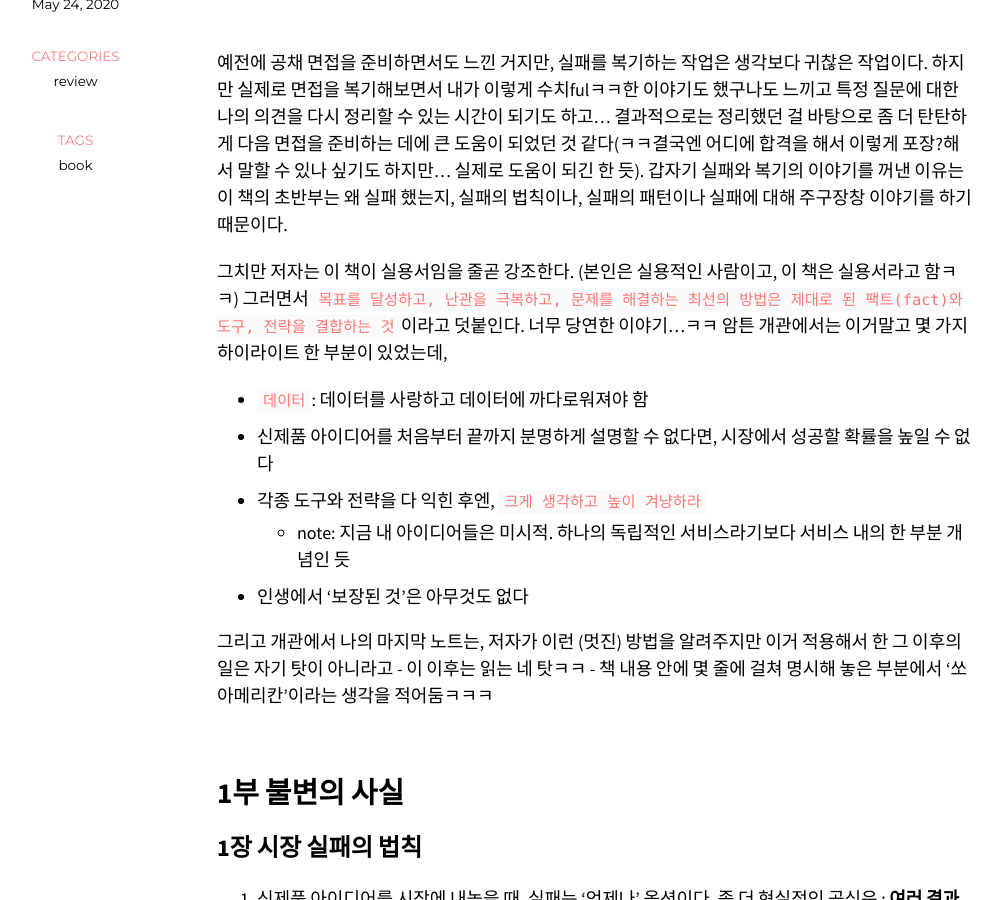
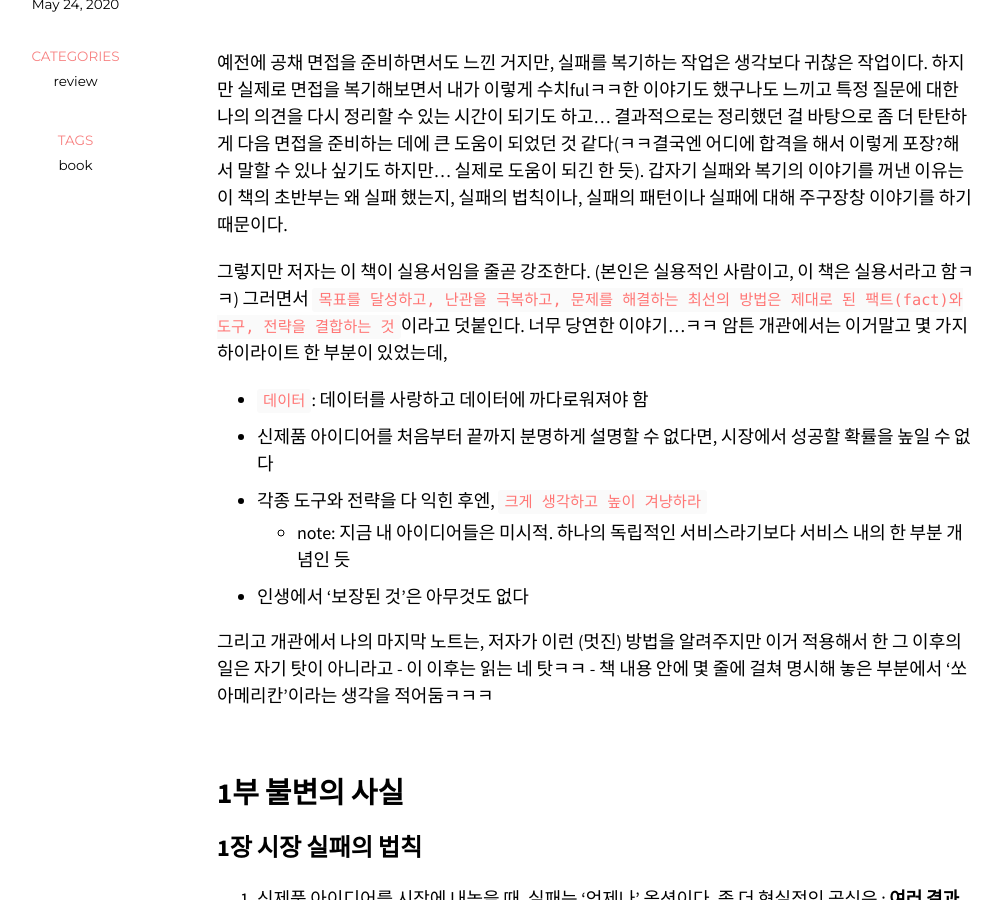
Before and after one commit to ssammykim/ssammykim.github.io, a Jekyll site: the page built from _posts/2020-05-24-the-right-it.md, in a window 1280 px wide and 900 px high, scrolled down 683 px. Shown: the whole window, without its empty margins (158-1160 px from the left). Built offline with Jekyll 4.4.1, drawn with Linux system fonts in a browser that asks for light colours; nearby versions of some CDN libraries; some web fonts are replaced; comment, search, counter and statistics services are not loaded.

Commit message:
Update 2020-05-24-the-right-it.md

```diff
--- a/_posts/2020-05-24-the-right-it.md
+++ b/_posts/2020-05-24-the-right-it.md
@@ -17,7 +17,7 @@ excerpt_separator: "<!--more-->"
 
 예전에 공채 면접을 준비하면서도 느낀 거지만, 실패를 복기하는 작업은 생각보다 귀찮은 작업이다. 하지만 실제로 면접을 복기해보면서 내가 이렇게 수치fulㅋㅋ한 이야기도 했구나도 느끼고 특정 질문에 대한 나의 의견을 다시 정리할 수 있는 시간이 되기도 하고... 결과적으로는 정리했던 걸 바탕으로 좀 더 탄탄하게 다음 면접을 준비하는 데에 큰 도움이 되었던 것 같다(ㅋㅋ결국엔 어디에 합격을 해서 이렇게 포장?해서 말할 수 있나 싶기도 하지만... 실제로 도움이 되긴 한 듯). 갑자기 실패와 복기의 이야기를 꺼낸 이유는 이 책의 초반부는 왜 실패 했는지, 실패의 법칙이나, 실패의 패턴이나 실패에 대해 주구장창 이야기를 하기 때문이다.
 
-그치만 저자는 이 책이 실용서임을 줄곧 강조한다. (본인은 실용적인 사람이고, 이 책은 실용서라고 함ㅋㅋ) 그러면서 `목표를 달성하고, 난관을 극복하고, 문제를 해결하는 최선의 방법은 제대로 된 팩트(fact)와 도구, 전략을 결합하는 것`이라고 덧붙인다. 너무 당연한 이야기...ㅋㅋ 암튼 개관에서는 이거말고 몇 가지 하이라이트 한 부분이 있었는데,
+그렇지만 저자는 이 책이 실용서임을 줄곧 강조한다. (본인은 실용적인 사람이고, 이 책은 실용서라고 함ㅋㅋ) 그러면서 `목표를 달성하고, 난관을 극복하고, 문제를 해결하는 최선의 방법은 제대로 된 팩트(fact)와 도구, 전략을 결합하는 것`이라고 덧붙인다. 너무 당연한 이야기...ㅋㅋ 암튼 개관에서는 이거말고 몇 가지 하이라이트 한 부분이 있었는데,
 
   - `데이터`: 데이터를 사랑하고 데이터에 까다로워져야 함
   - 신제품 아이디어를 처음부터 끝까지 분명하게 설명할 수 없다면, 시장에서 성공할 확률을 높일 수 없다
```
